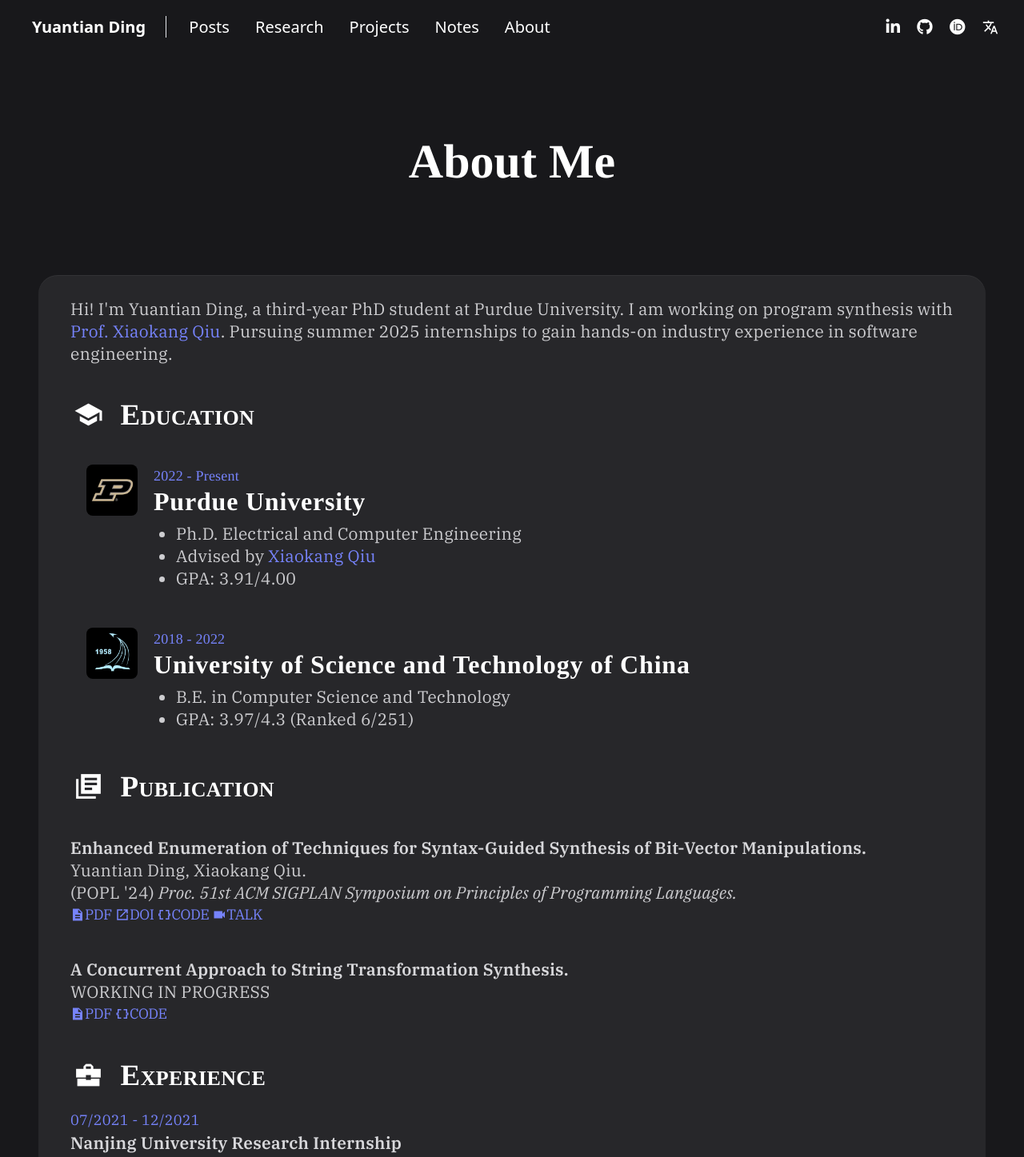
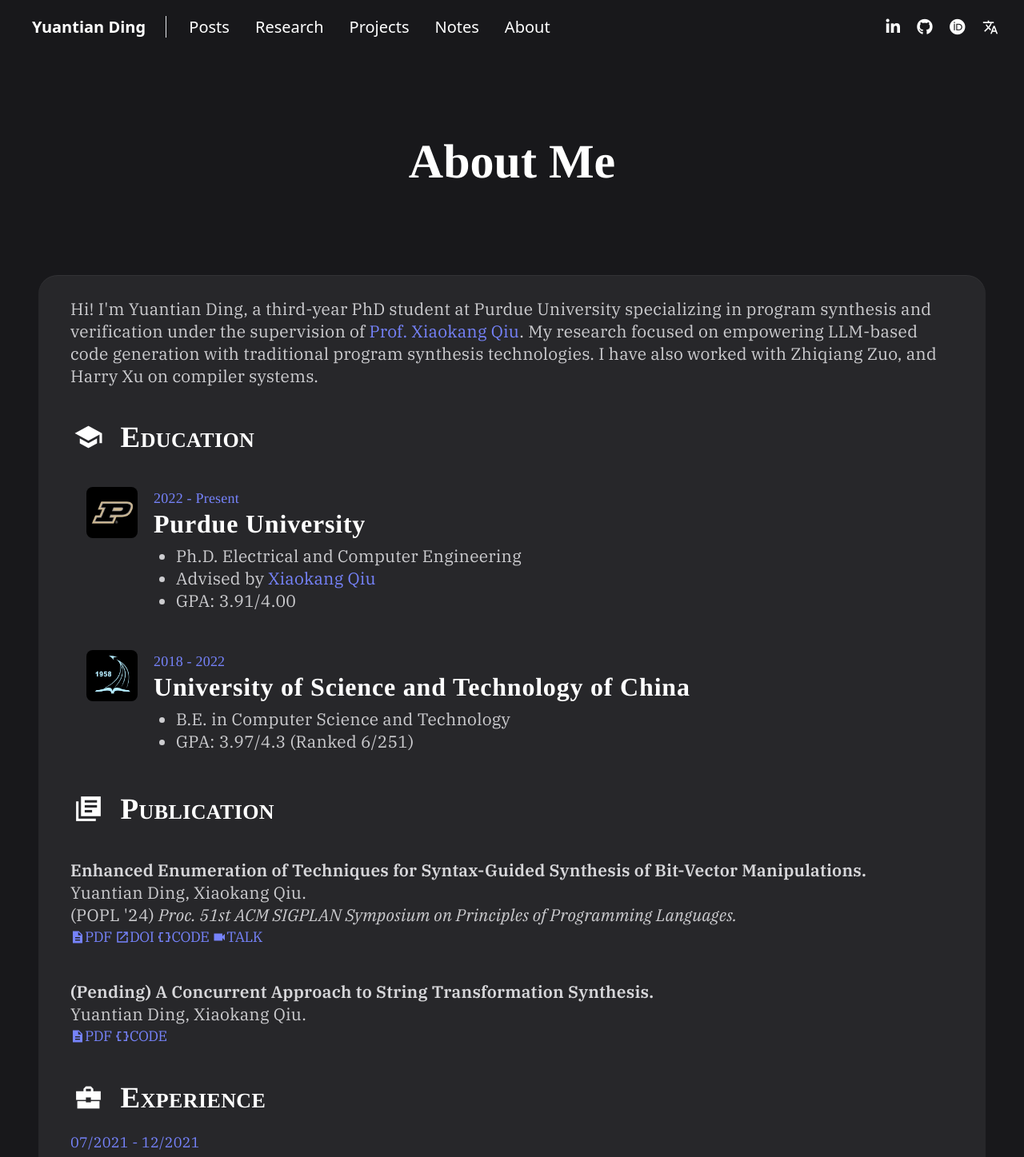
Before and after one commit to YuantianDing/yuantianding.github.io, a Next.js app in the folder en/: page / in a window 1280 px wide. Shown: the top 1447 px of the page at 80% size. Built offline with nearby package versions, Linux system fonts and the light colour scheme.

Commit message:
add summer school

```diff
--- a/en/src/pages/index.tsx
+++ b/en/src/pages/index.tsx
@@ -10,9 +10,7 @@
     <Layout title={<>About Me</>} innerWidth='74rem'>
       <Seo templateTitle='About Me'/>
       <div className="textbox center-box font-serif-md">
-        <p>Hi! I'm Yuantian Ding, a third-year PhD student at Purdue University. I am working on program synthesis with
-            <a href="https://engineering.purdue.edu/~xqiu/"> Prof. Xiaokang Qiu</a>. Pursuing summer 2025 internships to
-            gain hands-on industry experience in software engineering.</p>
+        <p>Hi! I'm Yuantian Ding, a third-year PhD student at Purdue University specializing in program synthesis and verification under the supervision of <a href="https://engineering.purdue.edu/~xqiu/"> Prof. Xiaokang Qiu</a>. My research focused on empowering LLM-based code generation with traditional program synthesis technologies. I have also worked with Zhiqiang Zuo, and Harry Xu on compiler systems. </p>
 
         <h1 className="ml-1"><span className="mat-icons-sharp mr-3">school</span> Education</h1>
 
@@ -67,9 +65,9 @@
         </div>
 
         <div className="p-size sm:my-10 max-sm:my-5">
-            <strong>A Concurrent Approach to String Transformation Synthesis.</strong>
+            <strong>(Pending) A Concurrent Approach to String Transformation Synthesis.</strong>
             {/* <a className="text-color-highlight" href="https://engineering.purdue.edu/~xqiu/"></a> */}
-            <div>WORKING IN PROGRESS</div>
+            <div>Yuantian Ding, Xiaokang Qiu.</div>
             {/* <div>(POPL '24) <em>Proc. 51st ACM SIGPLAN Symposium on Principles of Programming Languages.</em> </div> */}
             <div className="footnote-size tracking-tight">
                 <a className="mr-1" href="#"><span className="mat-icons-sharp">description</span>PDF</a>
```
Also changed, not shown: 24 other files (tests, documents, lock files or other folders).
